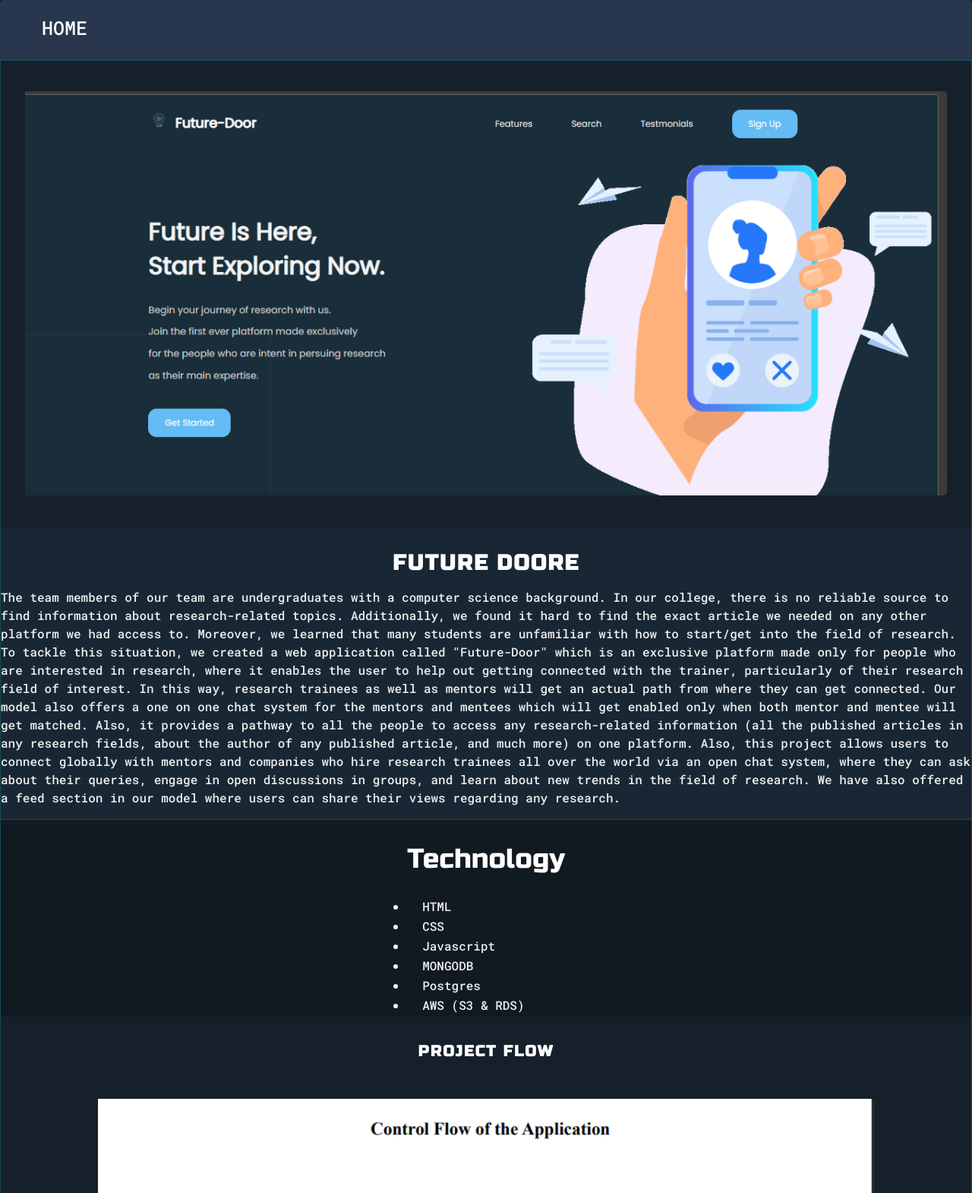
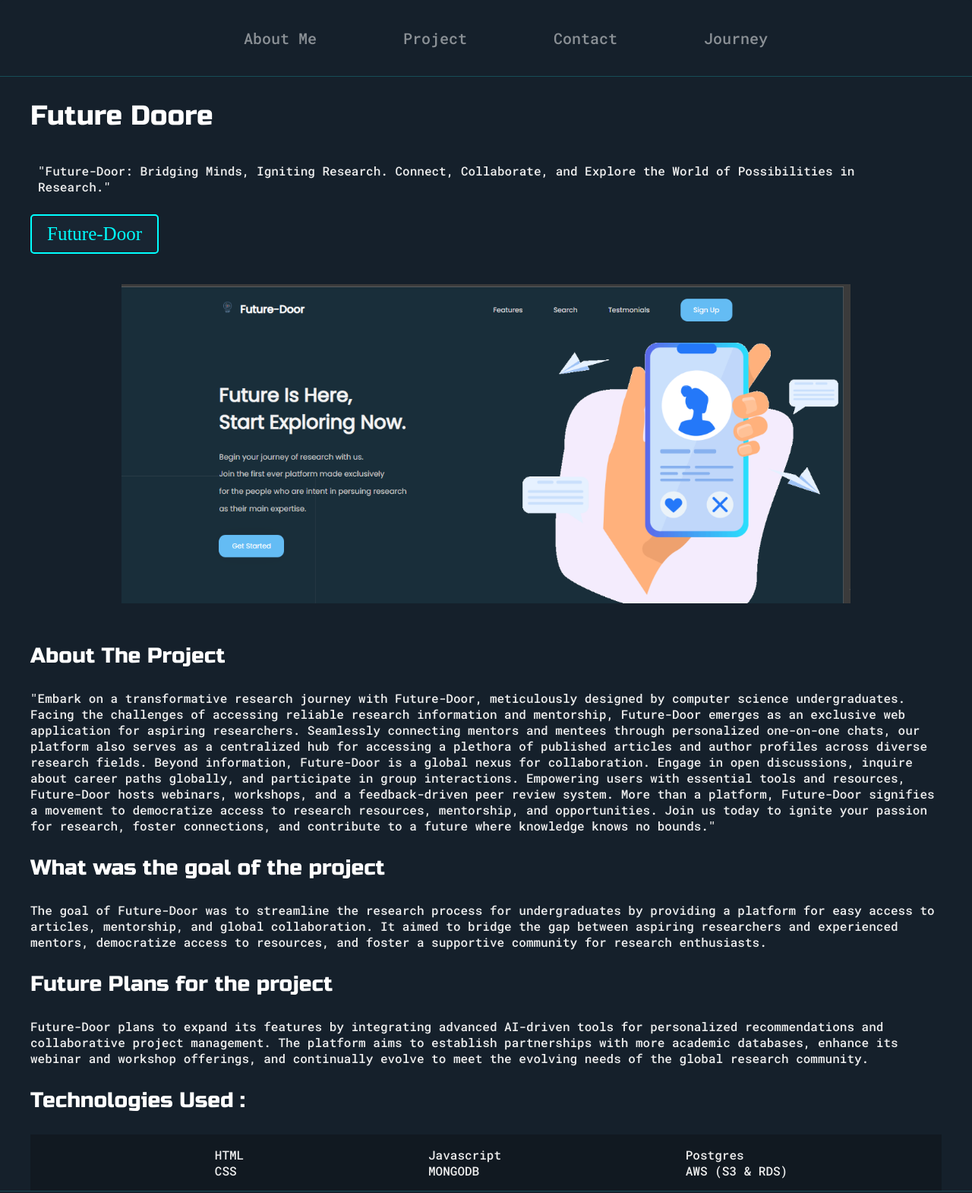
Before and after one commit to SHIKHER09/Shikher09.github.io, a plain HTML site: page post.html in a window 1280 px wide. Shown: the top 1570 px of the page at 76% size. Drawn offline with Linux system fonts and the light colour scheme.

Commit message:
updated post section

```diff
--- a/default.css
+++ b/default.css
@@ -330,6 +330,7 @@ h6 {
 	display: flex;
 	justify-content: space-evenly;
 	background-color: var(--previewShadow);
+
 }
 
 .social-links {
--- a/post.html
+++ b/post.html
@@ -1,191 +1,103 @@
 <!DOCTYPE html>
-<html>
+<html lang="en">
 
 <head>
-	<title>Post Name</title>
-
+    <meta charset="UTF-8">
+    <meta name="viewport" content="width=device-width, initial-scale=1.0">
+    <title>Shikher Kumar</title>
 
     <link rel="apple-touch-icon" sizes="180x180" href="./images/apple-touch-icon.png">
     <link rel="icon" type="image/png" sizes="32x32" href="./images/favicon-32x32.png">
     <link rel="icon" type="image/png" sizes="16x16" href="./images/favicon-16x16.png">
     <link rel="manifest" href="./images/site.webmanifest">
 
+    <link href="https://fonts.googleapis.com/css2?family=Russo+One&display=swap" rel="stylesheet">
 
-	<meta name="viewport" content="width=device-width, initial-scale=1, maximum-scale=1, minimum-scale=1" />
-	<link href="https://fonts.googleapis.com/css2?family=Russo+One&display=swap" rel="stylesheet">
-	<link href="https://fonts.googleapis.com/css2?family=Roboto+Mono:wght@500&display=swap" rel="stylesheet">
+    <link href="https://fonts.googleapis.com/css2?family=Roboto+Mono:wght@500&family=Russo+One&display=swap"
+        rel="stylesheet">
+
+
+    <link id="theme-style" rel="stylesheet" type="text/css" href="">
     <link rel="stylesheet" type="text/css" href="default.css">
-	<link id="theme-style" rel="stylesheet" type="text/css" href="">
-	<style type="text/css">
-		body {
-			background-color: #15202B;
-			font-family: 'Roboto Mono', monospace;
-			color: #FFFFFF;
-			margin: 0;
-			padding: 0;
-		}
-
-		.nav-wrapper {
-			background-color: #28374D;
-			padding: 20px;
-		}
-
-		#navigation {
-			list-style-type: none;
-			margin: 0;
-			padding: 0;
-		}
-
-		#navigation li {
-			display: inline-block;
-			margin-right: 10px;
-		}
-
-		#navigation li a {
-			color: #FFFFFF;
-			text-decoration: none;
-			padding: 5px 10px;
-			border-radius: 5px;
-		}
-
-		.main-container {
-			max-width: 800px;
-			margin: 20px auto;
-			padding: 0 20px;
-		}
-
-		.img-container {
-			max-width: 100%;
-			margin-bottom: 20px;
-		}
-
-		img {
-			width: 100%;
-			border-radius: 5px;
-		}
-
-		h3,
-		h5,
-		h6 {
-			font-family: 'Russo One', sans-serif;
-			color: #FFFFFF;
-			margin-bottom: 10px;
-			text-align: center;
-			font-weight: bold;
-			text-transform: uppercase;
-			letter-spacing: 2px;
-		}
-
-		p {
-			line-height: 1.5;
-		}
-
-		ul {
-			margin: 0;
-			padding: 0;
-			list-style-type: disc;
-		}
-
-		ul li {
-			margin-bottom: 5px;
-			padding-left: 20px;
-		}
-
-		a {
-			color: #E91E63;
-			text-decoration: none;
-		}
-
-		a:hover {
-			text-decoration: underline;
-		}
-	</style>
 </head>
 
 <body class="s1">
     <div class="nav-wrapper">
-		<ul id="navigation">
-			<li><a href="index.html">HOME</a></li>
+
+
+
+        <ul id="navigation" style="margin-left: 20%;">
+            <li class="link"><a href="index.html#About">About me</a></li>
+            <li class="link"><a href="./project.html">Project</a></li>
+            <li class="link"><a href="index.html#contact">Contact</a></li>
+            <li class="link"><a href="./Journey.html">Journey</a></li>
+
+
+        </ul>
+    </div>
+    <div class="main-container">
+
+        <div>
+
+            <h2 style="color: #ffffff;">Future Doore</h2>
+            <p style="padding: 10px">"Future-Door: Bridging Minds, Igniting Research. Connect, Collaborate, and Explore the World of Possibilities in Research."</p>
+            <div>
+                <a href="https://github.com/SHIKHER09/Future-Door"
+                   style="display: inline-block;
+                          padding: 10px 20px;
+                          background-color: rgb(25, 39, 52, 0.8);
+                          color:aqua;
+                          text-decoration: none;
+                          border-radius: 5px;
+                          border: 2px solid aqua;
+                          text-align: center;"
+                           onmouseover="this.style.backgroundColor='black'"
+                           onmouseout="this.style.backgroundColor='rgb(25, 39, 52, 0.8'">
+                   Future-Door
+                </a>
+            </div>
+        </div>
+        <div class="img-container">
+			<img src="images/2022-12-08.png"
+				style="margin-bottom: 20px;margin-top: 40px; width: 80%;padding-left: 10%;">
+		</div>
+        <h3>About The Project</h3>
+			<p style="justify-content: left;">"Embark on a transformative research journey with Future-Door, meticulously designed by computer science undergraduates. Facing the challenges of accessing reliable research information and mentorship, Future-Door emerges as an exclusive web application for aspiring researchers. Seamlessly connecting mentors and mentees through personalized one-on-one chats, our platform also serves as a centralized hub for accessing a plethora of published articles and author profiles across diverse research fields.
+
+                Beyond information, Future-Door is a global nexus for collaboration. Engage in open discussions, inquire about career paths globally, and participate in group interactions. Empowering users with essential tools and resources, Future-Door hosts webinars, workshops, and a feedback-driven peer review system.
+
+                More than a platform, Future-Door signifies a movement to democratize access to research resources, mentorship, and opportunities. Join us today to ignite your passion for research, foster connections, and contribute to a future where knowledge knows no bounds."</p>
+
+
+                <h3>What was the goal of the project</h3>
+                <p>The goal of Future-Door was to streamline the research process for undergraduates by providing a platform for easy access to articles, mentorship, and global collaboration. It aimed to bridge the gap between aspiring researchers and experienced mentors, democratize access to resources, and foster a supportive community for research enthusiasts.</p>
+                <h3>Future Plans for the project</h3>
+                <p>Future-Door plans to expand its features by integrating advanced AI-driven tools for personalized recommendations and collaborative project management. The platform aims to establish partnerships with more academic databases, enhance its webinar and workshop offerings, and continually evolve to meet the evolving needs of the global research community.</p>
+            </div>
+
+
+		<div  class="main-container">
+            <h3>Technologies Used :</h3>
+            <div  id="skills">
+			<ul>
+				<li>HTML</li>
+				<li>CSS</li>
+			</ul>
+            <ul>
+                <li>Javascript</li>
+				<li>MONGODB</li>
+            </ul>
+            <ul>
+                <li>Postgres</li>
+				<li>AWS (S3 & RDS)</li>
             </ul>
         </div>
 
-	<div class="post">
-		<div class="img-container">
-			<img src="images/2022-12-08.png"
-				style="margin-bottom: 20px;margin-top: 40px; width: 95%;padding-left: 2.5%;">
-		</div>
-		<div class="s2">
-			<h3>Future Doore</h3>
 
-			<p>The team members of our team are undergraduates with a computer science background. In our college, there
-				is
-				no reliable source to find information about research-related topics. Additionally, we found it hard to
-				find
-				the exact article we needed on any other platform we had access to. Moreover, we learned that many
-				students
-				are unfamiliar with how to start/get into the field of research. To tackle this situation, we created a
-				web
-				application called "Future-Door" which is an exclusive platform made only for people who are interested
-				in
-				research, where it enables the user to help out getting connected with the trainer, particularly of
-				their
-				research field of interest. In this way, research trainees as well as mentors will get an actual path
-				from
-				where they can get connected. Our model also offers a one on one chat system for the mentors and mentees
-				which will get enabled only when both mentor and mentee will get matched. Also, it provides a pathway to
-				all
-				the people to access any research-related information (all the published articles in any research
-				fields,
-				about the author of any published article, and much more) on one platform. Also, this project allows
-				users
-				to connect globally with mentors and companies who hire research trainees all over the world via an open
-				chat system, where they can ask about their queries, engage in open discussions in groups, and learn
-				about
-				new trends in the field of research. We have also offered a feed section in our model where users can
-				share
-				their views regarding any research.</p>
-		</div>
-		<DIV id="skills">
 
-			<ul>
-				<H2>Technology</H2>
-				<li>HTML</li>
-				<li>CSS</li>
-				<li>Javascript</li>
-				<li>MONGODB</li>
-				<li>Postgres</li>
-				<li>AWS (S3 & RDS)</li>
-			</ul>
-		</DIV>
-		<h5>Project Flow</h5>
-		<div class="img-container">
-			<img src="images/Screenshot_20221208_052448.png"
-				style="margin-bottom: 20px;margin-top: 40px; width: 80%;padding-left: 10%;">
 	</div>
 
-		<h6>Sample ID Form</h6>
-		<div class="img-container">
-			<img src="images/Screenshot_20221208_052556.png"
-				style="margin-bottom: 20px;margin-top: 40px; width: 80%;padding-left: 10%;">
-		</div>
 
-		<h5>Results Input Fields</h5>
-		<div class="img-container">
-			<img src="images/Screenshot_20221208_052614.png"
-				style="margin-bottom: 20px;margin-top: 40px; width: 80%;padding-left: 10%;">
-		</div>
-
-		<h5>Example Output</h5>
-		<div class="img-container">
-			<img src="images/Screenshot_20221208_052641.png"
-				style="margin-bottom: 20px;margin-top: 40px; width: 80%;padding-left:10%;">
-		</div>
-		<div>
-			<h5>Project LINK</h5>
-			<a href="https://github.com/SHIKHER09/Future-Door" style="padding-left: 43%;">Future-Door</a>
-		</div>
-
-	</div>
 
 </body>
 
```
Also changed, not shown: index.html (+15 -7 lines). Lines whose indentation alone changed are shown as unchanged.
